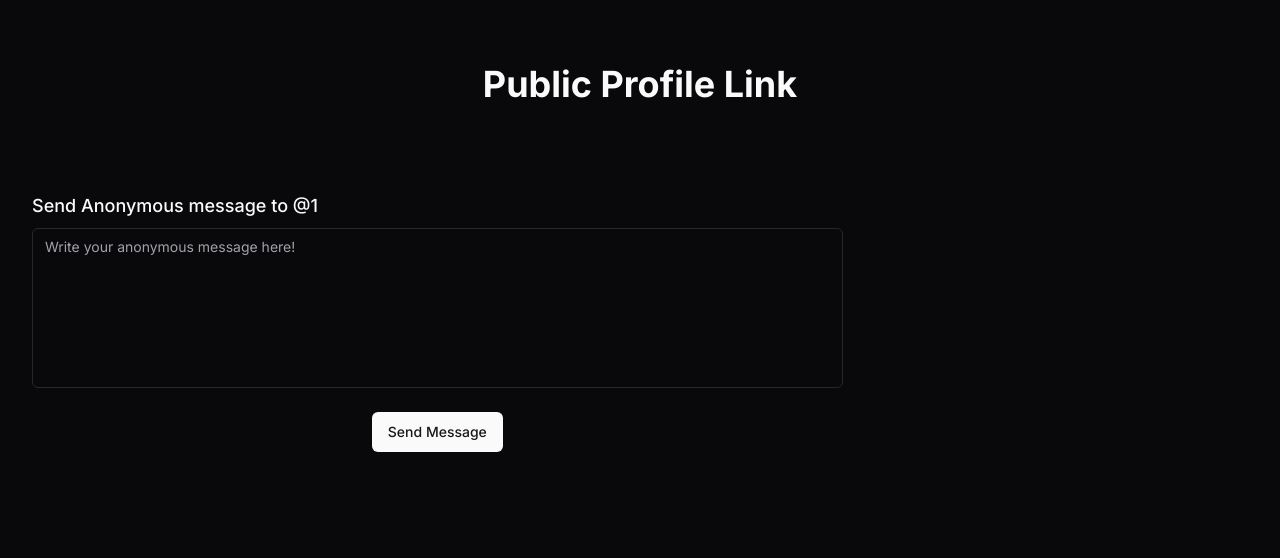
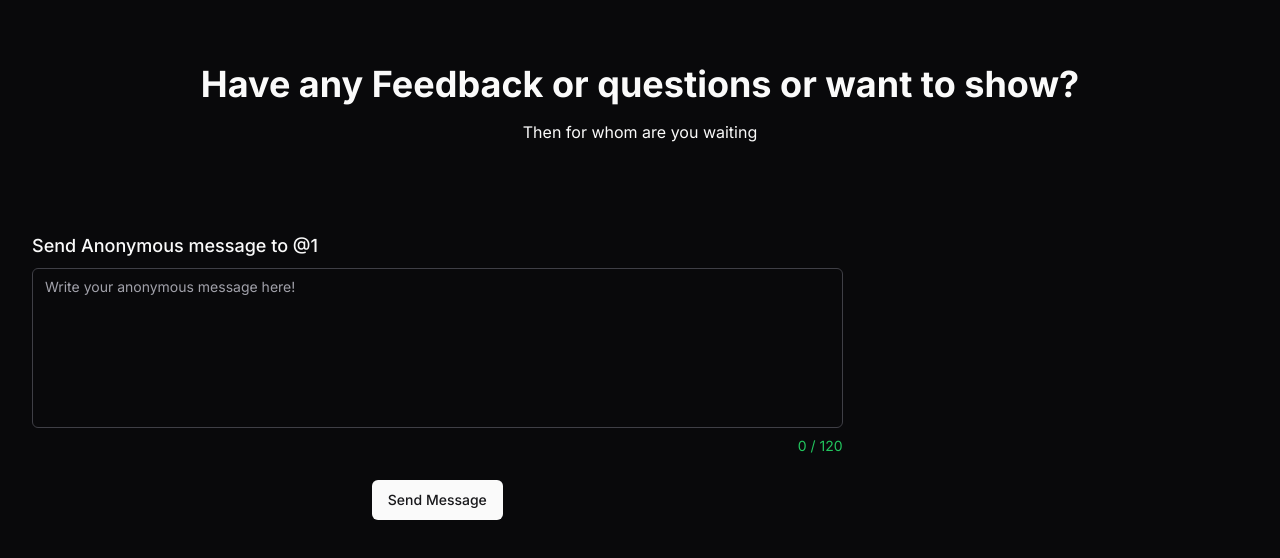
Before and after one commit to 13paras/ghost-texts, a Next.js app: page /profile/1 in a window 1280 px wide. Shown: the top 558 px of the page. Built offline with nearby package versions, Linux system fonts and the light colour scheme.

Commit message:
add: send message logic

```diff
--- a/src/app/api/send-message/route.ts
+++ b/src/app/api/send-message/route.ts
@@ -45,7 +45,7 @@ export async function POST(request: Request) {
     return Response.json(
       {
         success: true,
-        message: "Message sent successfully",
+        message: "Your ghost message is sent successfully",
       },
       { status: 200 }
     );
--- a/src/app/profile/[username]/page.tsx
+++ b/src/app/profile/[username]/page.tsx
@@ -1,4 +1,4 @@
-"use client"
+"use client";
 
 import { Button } from "@/app/_components/ui/button";
 import {
@@ -10,38 +10,93 @@ import {
   FormMessage,
 } from "@/app/_components/ui/form";
 import { Textarea } from "@/app/_components/ui/textarea";
+import { messageSchema } from "@/schemas/message.schema";
+import { ApiResponseType } from "@/types/ApiResponse";
 import { zodResolver } from "@hookform/resolvers/zod";
+import axios, { AxiosError } from "axios";
+import { CircleDashedIcon } from "lucide-react";
 import { useParams } from "next/navigation";
+import { useState } from "react";
 import { useForm } from "react-hook-form";
+import { toast } from "sonner";
 import * as z from "zod";
 
 const PublicProfile = () => {
+  const [charCount, setCharCount] = useState<number>(0);
+  const [sendingMessage, setSendingMessage] = useState<boolean>(false);
   const params = useParams<{ username: string }>();
 
-  const FormSchema = z.object({
-    message: z
-      .string()
-      .min(10, { message: "Message must be at least 10 characters" })
-      .max(300, {
-        message: "Message must not be longer than 300 characters ",
-      }),
-  });
-
-  const form = useForm<z.infer<typeof FormSchema>>({
-    resolver: zodResolver(FormSchema),
+  const form = useForm<z.infer<typeof messageSchema>>({
+    resolver: zodResolver(messageSchema),
     defaultValues: {
-      message: "",
+      content: "",
     },
   });
 
-  const onSubmit = async (data: z.infer<typeof FormSchema>) => {
+  const onSubmit = async (data: z.infer<typeof messageSchema>) => {
+    /* const isUserAcceptingMsg = await axios.get<ApiResponseType>(
+      "/api/accept-messages",
+    );
 
+    console.log(isUserAcceptingMsg.data);
+
+    if (isUserAcceptingMsg.data.isAcceptingMessages) {
+      toast.success("Accepting Message", {
+        description: "User is accepting messages",
+      });
+    } else {
+      toast.error("Not Accepting", {
+        description: "User not accepting messages",
+      });
+    } */
+
+    setSendingMessage(true);
+    try {
+      const isUserAcceptingMsg = await axios.get<ApiResponseType>(
+        "/api/accept-messages",
+      );
+
+      if (!isUserAcceptingMsg.data.isAcceptingMessages) {
+        toast.error("Not Accepting", {
+          description: "User not accepting messages",
+        });
+      }
+
+      const response = await axios.post<ApiResponseType>("/api/send-message", {
+        username: params.username,
+        content: data.content,
+      });
+
+      if (response.data.success) {
+        toast.success("Success", {
+          description:
+            response.data.message || "Your ghost message is sent successfully",
+        });
+
+        // Clearing the message after the message is sent.
+        // form.reset();
+        form.reset({ content: "" });
+      }
+    } catch (error) {
+      const axiosError = error as AxiosError<ApiResponseType>;
+      console.error(axiosError);
+      toast.error("Errorrrrr", {
+        description:
+          axiosError.response?.data.message ??
+          "Failed to update message settings",
+      });
+    } finally {
+      setSendingMessage(false);
+    }
   };
   return (
     <main className="container mx-auto h-screen space-y-6">
-      <h1 className="py-16 text-center text-4xl font-bold">
-        Public Profile Link
-      </h1>
+      <div className="space-y-4 py-16 text-center">
+        <h1 className="text-4xl font-bold">
+          Have any Feedback or questions or want to show?
+        </h1>
+        <p>Then for whom are you waiting</p>
+      </div>
 
       <Form {...form}>
         <form
@@ -50,7 +105,7 @@ const PublicProfile = () => {
         >
           <FormField
             control={form.control}
-            name="message"
+            name="content"
             render={({ field }) => (
               <FormItem>
                 <FormLabel className="text-lg">
@@ -59,17 +114,39 @@ const PublicProfile = () => {
                 <FormControl>
                   <Textarea
                     placeholder="Write your anonymous message here!"
-                    className="h-40 resize-none"
+                    className="h-40 resize-none border-zinc-700"
                     {...field}
+                    maxLength={150}
+                    onChange={(e) => {
+                      field.onChange(e);
+                      setCharCount(e.target.value.length);
+                    }}
                   />
                 </FormControl>
-
-                <FormMessage />
+                <div
+                  className={`text-right text-sm ${
+                    charCount > 110
+                      ? "text-red-500"
+                      : charCount > 80
+                        ? "text-orange-400"
+                        : "text-green-500"
+                  }`}
+                >
+                  {charCount} / 120
+                </div>
+                <FormMessage className="text-red-500" />
               </FormItem>
             )}
           />
           <div className="flex items-center justify-center">
-            <Button className="flex items-center" type="submit">
+            <Button
+              disabled={sendingMessage}
+              className="flex items-center gap-3"
+              type="submit"
+            >
+              {sendingMessage && (
+                <CircleDashedIcon className="h-5 w-5 animate-spin" />
+              )}
               Send Message
             </Button>
           </div>
--- a/src/schemas/message.schema.ts
+++ b/src/schemas/message.schema.ts
@@ -3,6 +3,6 @@ import { z } from "zod";
 export const messageSchema = z.object({
   content: z
     .string()
-    .min(10, { message: "Content must be atleast 10 characters long." })
-    .max(300, "Content should not be more than 300 characters"),
+    .min(10, { message: "Message must be atleast 10 characters long." })
+    .max(120, { message: "Message should not be more than 300 characters" }),
 });
```
